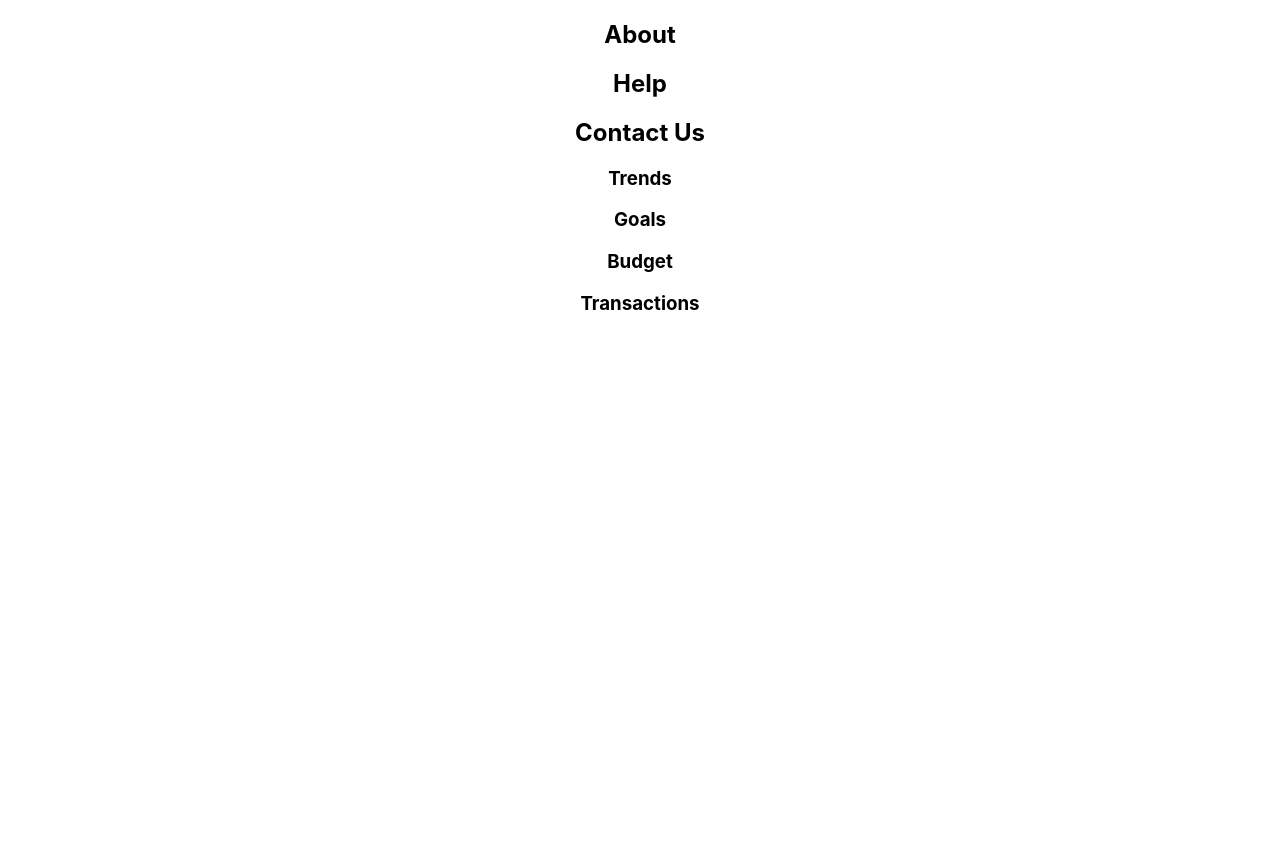
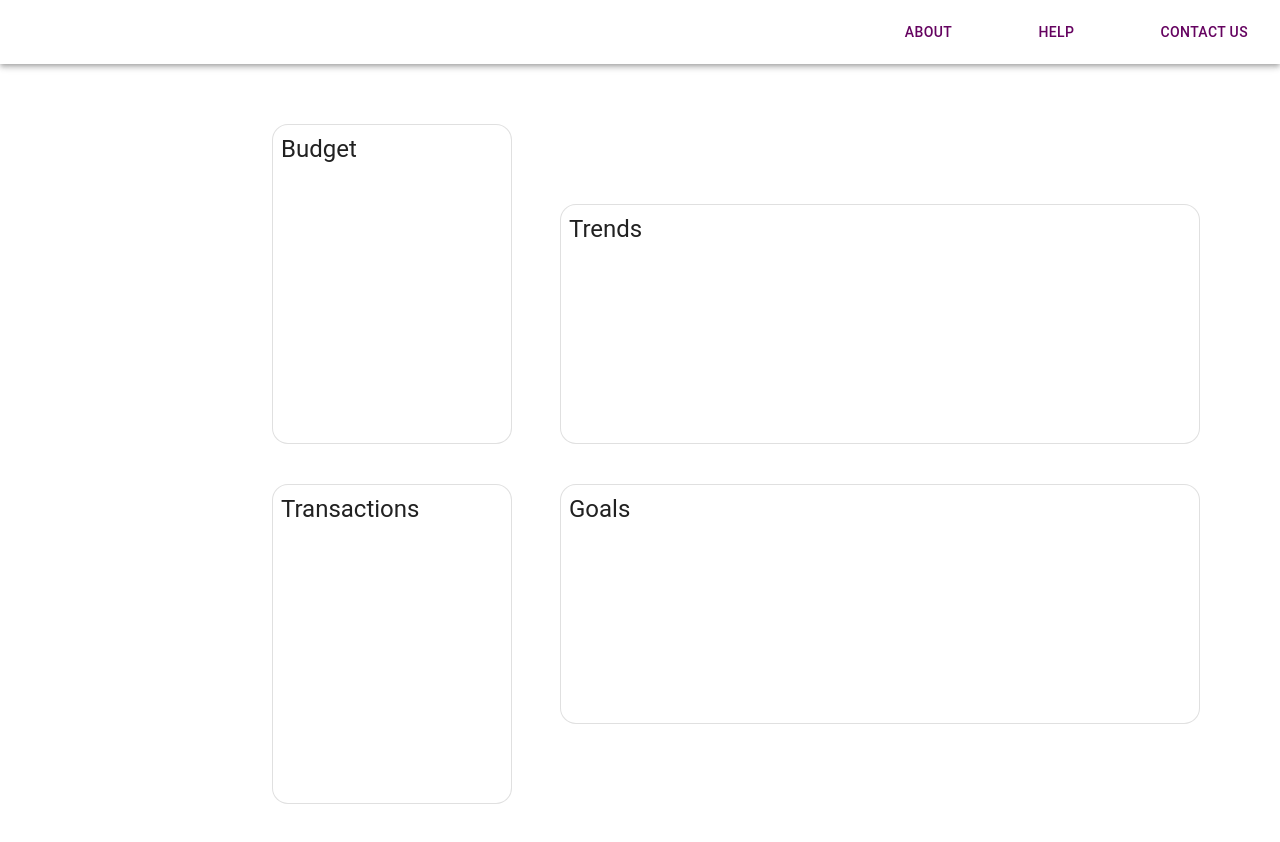
Before and after one commit to MasonHirst/riz-finance-group-project-react, a React (Create React App) app: page /dashboard in a window 1280 px wide. Shown: the top 842 px of the page. Before the commit the page ends 800 px from the top, so only its background shows below. Built offline with nearby package versions, Linux system fonts and the light colour scheme.

Commit message:
added MUI styling to the dashboard screen and worked on headerbar. I also added some defualt styling in the index file for the appBar component

```diff
--- a/src/components/HeaderBar.jsx
+++ b/src/components/HeaderBar.jsx
@@ -1,9 +1,26 @@
-import React from 'react'
+import React from "react";
+
+import { AppBar, Typography, CssBaseline, Toolbar, Stack, Button } from "@mui/material";
 
 const HeaderBar = () => {
   return (
-    <div>HeaderBar</div>
-  )
-}
+    <>
+      <CssBaseline />
+      <AppBar position="relative" sx={{bgColor: "white"}}>
+          <Stack
+          direction="row-reverse"
+        >
+        <Toolbar>
+          <Stack child spacing={8} direction="row">
+            <Button variant="text">About</Button>
+            <Button variant="text">Help</Button>
+            <Button variant="text">Contact Us</Button>
+          </Stack>
+        </Toolbar>
+          </Stack>
+      </AppBar>
+    </>
+  );
+};
 
-export default HeaderBar
+export default HeaderBar;
--- a/src/index.js
+++ b/src/index.js
@@ -17,6 +17,15 @@ const theme = createTheme({
       main: '#01756B' //greenish teal from ally bank website
     }
   },
+  components: {
+    MuiAppBar: {
+      styleOverrides: {
+        colorPrimary: {
+          backgroundColor: "white"
+        }
+      }
+    }
+  },
 })
 
 const root = ReactDOM.createRoot(document.getElementById('root'))
--- a/src/screens/DashBoard.jsx
+++ b/src/screens/DashBoard.jsx
@@ -1,37 +1,45 @@
 import React from "react";
+import HeaderBar from "../components/HeaderBar";
 
+import { Card, CssBaseline, Typography, Stack } from "@mui/material";
 
 // TODO This is just the skeleton for what I need to put in. I still need MUI to actually create the dashboard page.
 
 const DashBoard = () => {
   return (
-    <div>
-      <header>
-        <nav>
-          <h2>About</h2>
-          <h2>Help</h2>
-          <h2>Contact Us</h2>
-        </nav>
-      </header>
-      <main>
-        <div>
-          <div>
-            <h3>Trends</h3>
-          </div>
-          <div>
-            <h3>Goals</h3>
-          </div>
-        </div>
-        <div>
-          <div>
-            <h3>Budget</h3>
-          </div>
-          <div>
-            <h3>Transactions</h3>
-          </div>
-        </div>
-      </main>
-    </div>
+    <>
+    <HeaderBar />
+      <CssBaseline />
+      <Stack
+      direction="row-reverse"
+      alignItems="center"
+      spacing={6}
+      sx={{paddingRight: "5rem", height: "100vh"}}
+      >
+        <Stack
+        children
+        spacing={5}
+        >
+          <Card variant="outlined" sx={{minWidth: "40rem", height: "15rem", padding: ".5rem", borderRadius: "1rem"}}>
+            <Typography variant="h5" align="left">Trends</Typography>
+          </Card>
+          <Card variant="outlined" sx={{minWidth: "40rem", height: "15rem", padding: ".5rem", borderRadius: "1rem"}}>
+            <Typography variant="h5" align="left">Goals</Typography>
+          </Card>
+        </Stack>
+        <Stack
+        children
+        spacing={5}
+        >
+          <Card  variant="outlined" sx={{minWidth: "15rem", height: "20rem", padding: ".5rem", borderRadius: "1rem"}}>
+            <Typography variant="h5" align="left">Budget</Typography>
+          </Card>
+          <Card  variant="outlined" sx={{minWidth: "15rem", height: "20rem", padding: ".5rem", borderRadius: "1rem"}}>
+            <Typography variant="h5" align="left">Transactions</Typography>
+          </Card>
+        </Stack>
+      </Stack>
+    </>
   );
 };
 
```
